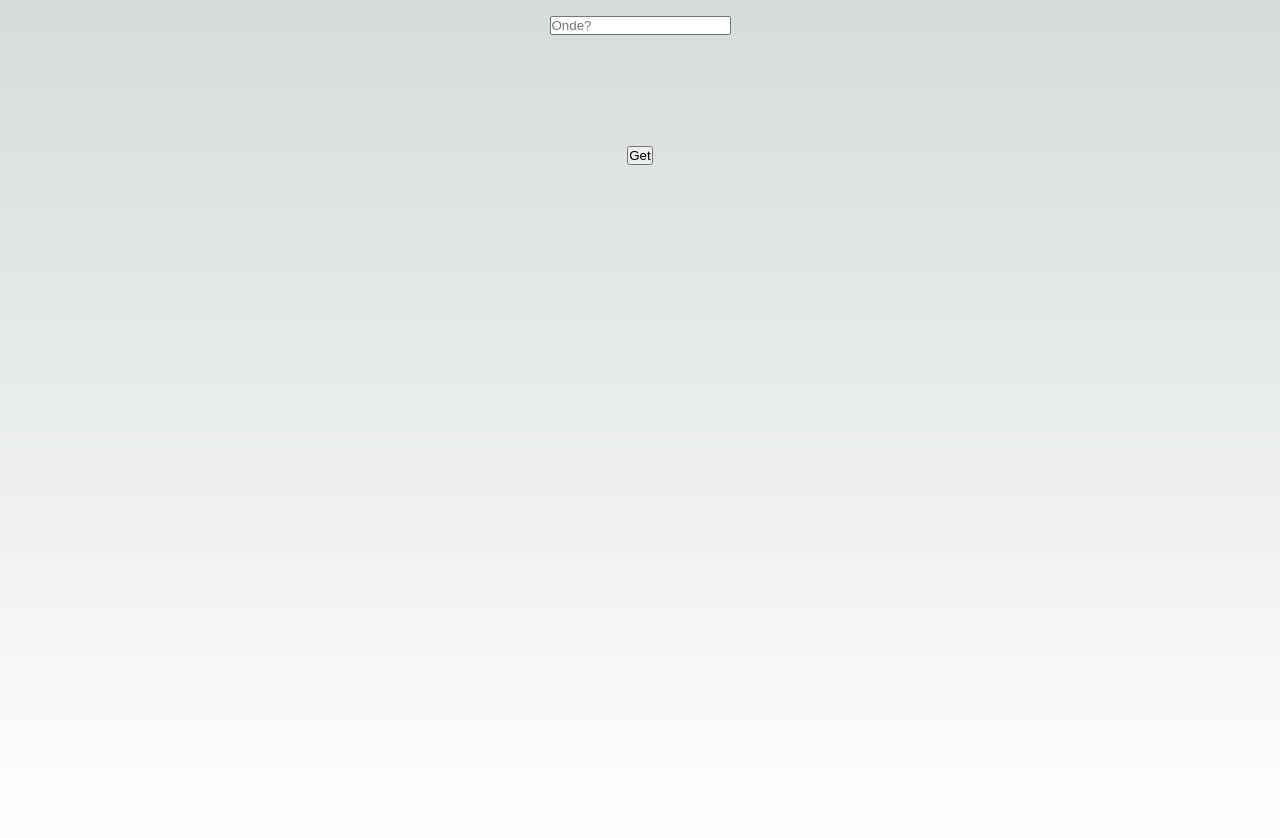
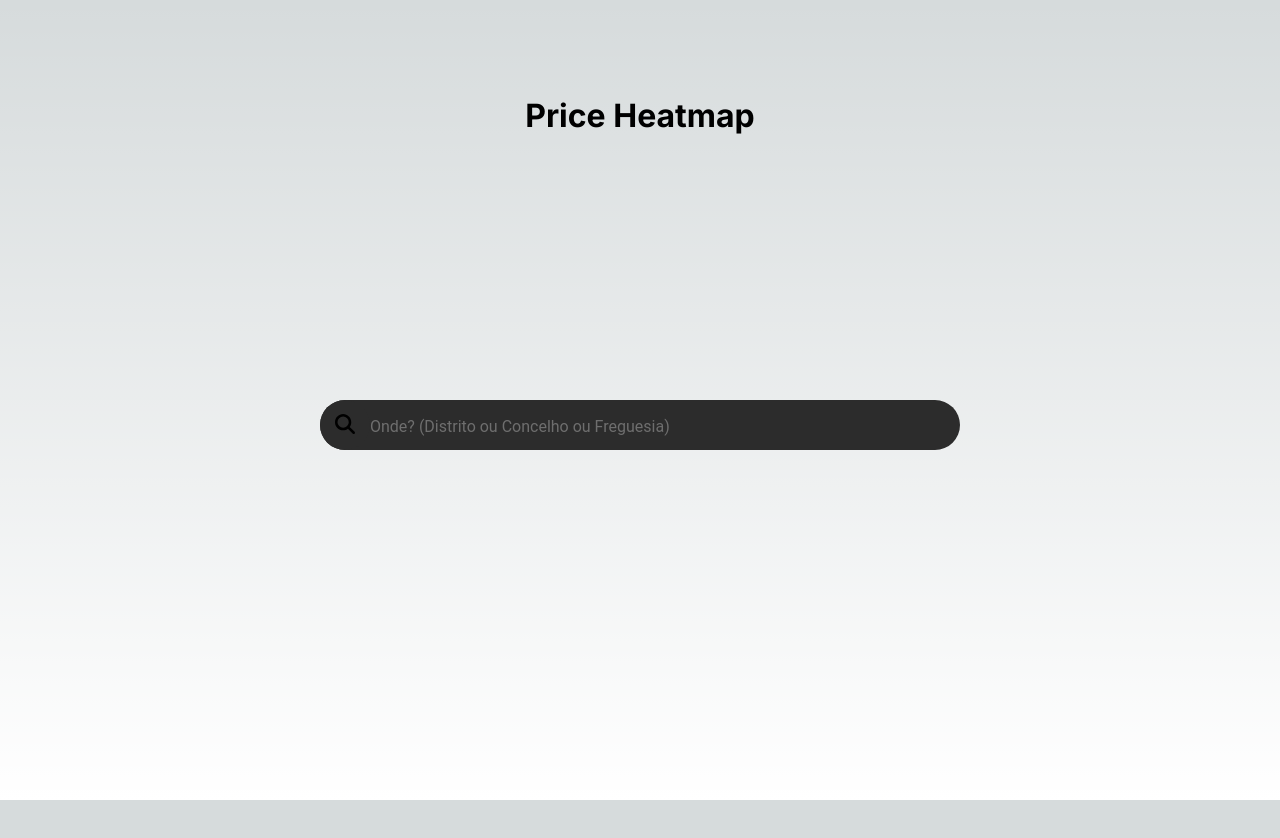
Before and after one commit to tiagoliveiraDS/price_heatmaps, a Next.js app in the folder price_heatmaps/: page / in a window 1280 px wide. Shown: the top 838 px of the page. After the commit the page ends 800 px from the top, so only its background shows below. Built offline with nearby package versions, Linux system fonts and the light colour scheme.

Commit message:
Added some CSS styling

```diff
--- /dev/null
+++ b/price_heatmaps/src/app/components/Map/Map.module.css
@@ -0,0 +1,6 @@
+.map {
+    height: 80%;
+    width: 100%;
+    position: absolute;
+    top: 14%;
+}
--- a/price_heatmaps/src/app/components/Map/Map.tsx
+++ b/price_heatmaps/src/app/components/Map/Map.tsx
@@ -6,6 +6,7 @@ import dynamic from 'next/dynamic'
 
 import Heatmap from './Heatmap'
 import { Property } from '@/app/models/Property';
+import styles from './Map.module.css';
 
 const MapContainer = dynamic(() => import('react-leaflet').then((mod) => mod.MapContainer), {ssr: false})
 
@@ -21,7 +22,7 @@ export default function Map({params}: {params: {properties: Property[]}}) {
       <MapContainer
           center={[41.146667, -8.604596]}
           zoom={13}
-          style={{ height: "100vh", width: "100%" }}
+          className={styles.map}
       >
         <div><Heatmap params={{properties: params.properties}} /></div>
 
--- a/price_heatmaps/src/app/components/SearchBar/SearchBar.module.css
+++ b/price_heatmaps/src/app/components/SearchBar/SearchBar.module.css
@@ -1,16 +1,52 @@
-.search-bar{
-    display: flex;
-    border-radius: 50%;
-    padding: auto;
-    justify-content: center;
-    margin-top: 20px;
-    height: 50px;
-    width: 50px;
+.searchbar {
+    width: 50%;
+    height: 100%;
+    outline: none;
+    font-family: Roboto, Arial, sans-serif;
+    font-size: 20px;
+    color: #e6e6e6d2;
+    margin: auto;
+    border-radius: 25px;
+    text-align: left;
+    text-indent: 50px;
+    border: none;
+    background-color: #2c2c2c;
+    overflow: hidden;
 }
 
-.form{
+.searchbar::placeholder {
+    color: #8a8989b4;
+    font-size: 16px;
+    font-family: Roboto, Arial, sans-serif;
+}
+
+.searchbar::-webkit-search-cancel-button {
+    padding-left: 10px;
+    margin-left: 10px;
+    color: #e6e6e6d2;
+    cursor: pointer;
+    background-color: #2c2c2c;
+}
+
+.button {
+    width: 50px;
+    height: 50px;
+    font-weight: bold;
+    font-size: 20px;
+    border-radius: 50%;
+    position: absolute;
+    left: 25%;
+    background-color: #2c2c2c;
+    border: none;
+    cursor: pointer;
+}
+
+.form {
+    position: absolute;
     display: flex;
     justify-content: center;
     align-items: center;
     height: 50px;
+    top: 50%;
+    width: 100%;
 }
--- a/price_heatmaps/src/app/components/SearchBar/SearchBar.tsx
+++ b/price_heatmaps/src/app/components/SearchBar/SearchBar.tsx
@@ -3,6 +3,8 @@
 import { useRouter } from "next/navigation";
 import { useState } from "react";
 import styles from "./SearchBar.module.css";
+import { FontAwesomeIcon } from "@fortawesome/react-fontawesome";
+import { faMagnifyingGlass } from "@fortawesome/free-solid-svg-icons";
 
 export default function SearchBar() {
     const [searchQuery, setSearch] = useState("");
@@ -18,13 +20,17 @@ export default function SearchBar() {
 
     return (
         <form className={styles.form} onSubmit={onSearch}>
+            <button className={styles.button} onClick={onSearch}>
+                <FontAwesomeIcon icon={faMagnifyingGlass} />
+            </button>
             <input
                 className={styles.searchbar}
-                type="text"
+                type="search"
                 value={searchQuery}
                 onChange={(event) => setSearch(event.target.value)}
-                placeholder="Onde?"
-            />
+                placeholder="Onde? (Distrito ou Concelho ou Freguesia)"
+            ></input>
+
         </form>
     );
 }
--- a/price_heatmaps/src/app/layout.tsx
+++ b/price_heatmaps/src/app/layout.tsx
@@ -1,13 +1,12 @@
 import type { Metadata } from "next";
 import { Inter } from "next/font/google";
 import "./globals.css";
-import SearchBar from "./components/SearchBar/SearchBar";
 
 const inter = Inter({ subsets: ["latin"] });
 
 export const metadata: Metadata = {
-  title: "Create Next App",
-  description: "Generated by create next app",
+  title: "Price Heatmaps",
+  description: "Price Heatmaps prototype project",
 };
 
 export default function RootLayout({
@@ -17,9 +16,11 @@ export default function RootLayout({
 }>) {
   return (
     <html lang="en">
+      <head>
+        <link rel="icon" href="/favicon.ico" />
+      </head>
       <body className={inter.className}>
-        <SearchBar />
-        <div>{children}</div>
+        {children}
       </body>
     </html>
   );
--- a/price_heatmaps/src/app/page.tsx
+++ b/price_heatmaps/src/app/page.tsx
@@ -1,10 +1,12 @@
+import SearchBar from "./components/SearchBar/SearchBar";
 import styles from "./page.module.css";
 
 
 export default function Home() {
   return (
     <main className={styles.main}>
-      <button className={styles.button}>Get</button>
+      <h1>Price Heatmap</h1>
+      <SearchBar />
 
     </main>
   );
```
Also changed, not shown: price_heatmaps/src/app/search/page.module.css (added, +11 -0 lines), price_heatmaps/src/app/search/page.tsx (+16 -4 lines).
